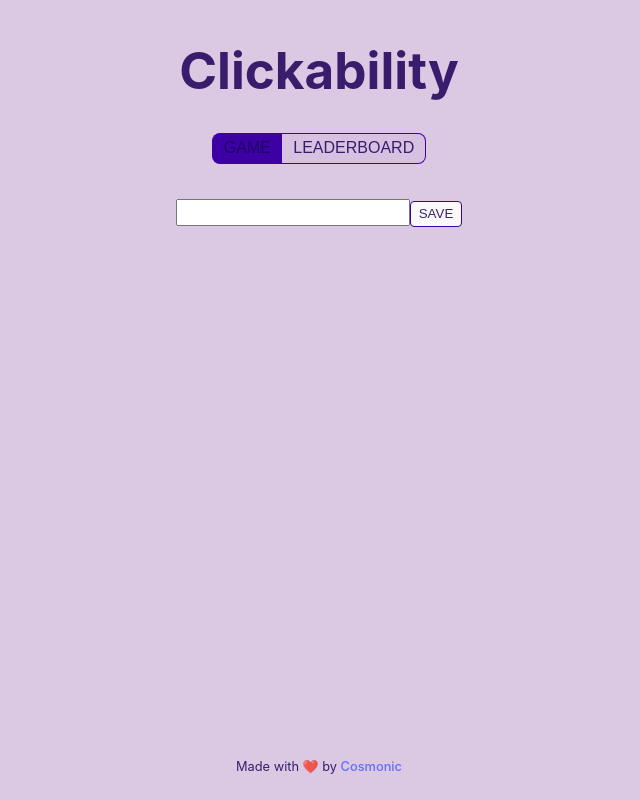
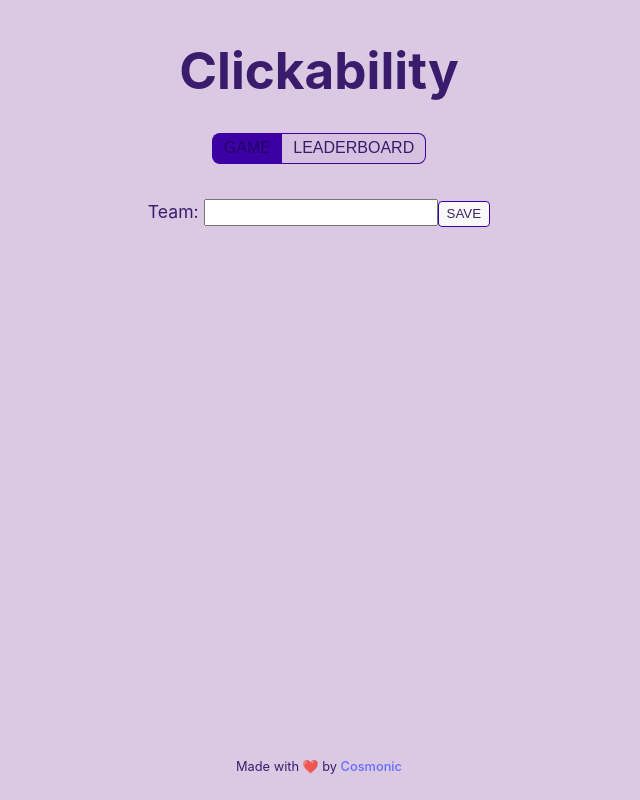
Before and after one commit to lachieh/leaderboard-ui, a React (Vite) app: page / in a window 1280 px wide. Shown: the whole page, without its empty margins (321-961 px from the left). Built offline with nearby package versions, Linux system fonts and the light colour scheme.

Commit message:
add team field label

```diff
--- a/src/Team/Team.tsx
+++ b/src/Team/Team.tsx
@@ -32,6 +32,7 @@
     <div className={styles.Team}>
       {!team || edit ? (
         <form onSubmit={handleSubmit}>
+          <label htmlFor="team">Team: </label>
           <input
             aria-label="Team name"
             className={styles.input}
```
